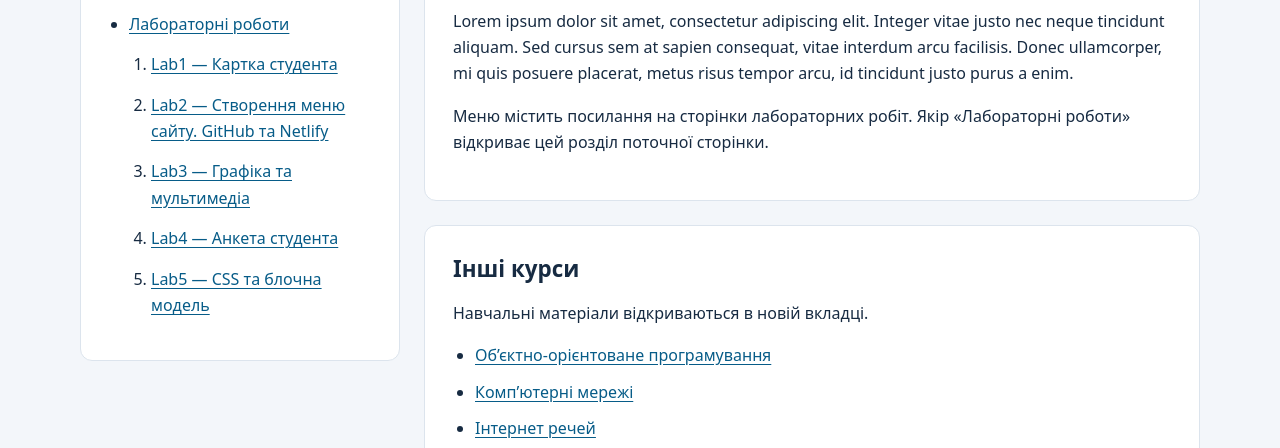
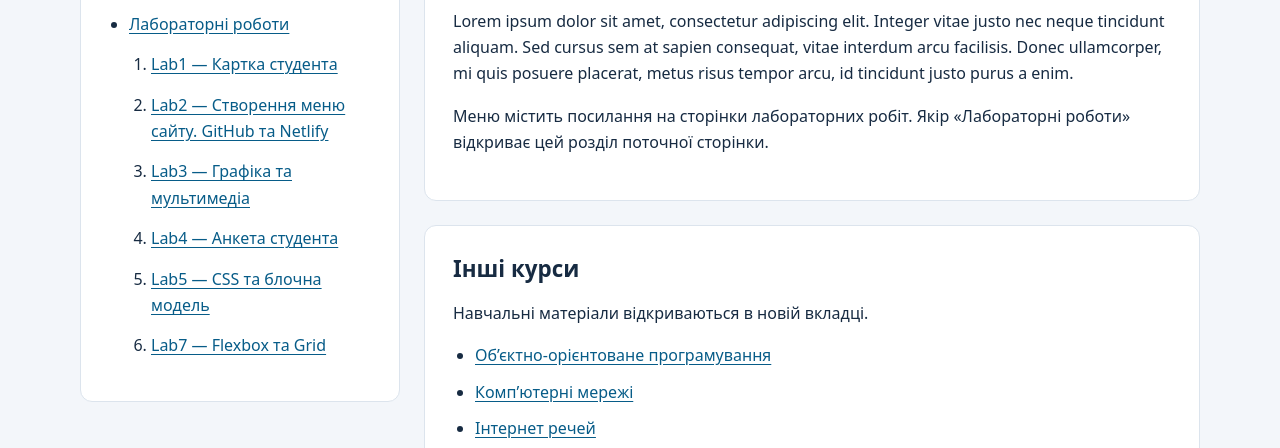
Before and after one commit to vmahas2023-art/ip_labs, a plain HTML site: page index.html in a window 1280 px wide. Shown: the part 331-779 px from the top of the page. Drawn offline with Linux system fonts and the light colour scheme.

Commit message:
Додано лабораторну №7 до меню курсу

```diff
--- a/index.html
+++ b/index.html
@@ -28,6 +28,7 @@
             <li><a href="lab3/">Lab3 — Графіка та мультимедіа</a></li>
             <li><a href="lab4/">Lab4 — Анкета студента</a></li>
             <li><a href="lab5/">Lab5 — CSS та блочна модель</a></li>
+            <li><a href="lab7/">Lab7 — Flexbox та Grid</a></li>
           </ol>
         </li>
       </ul>
```
